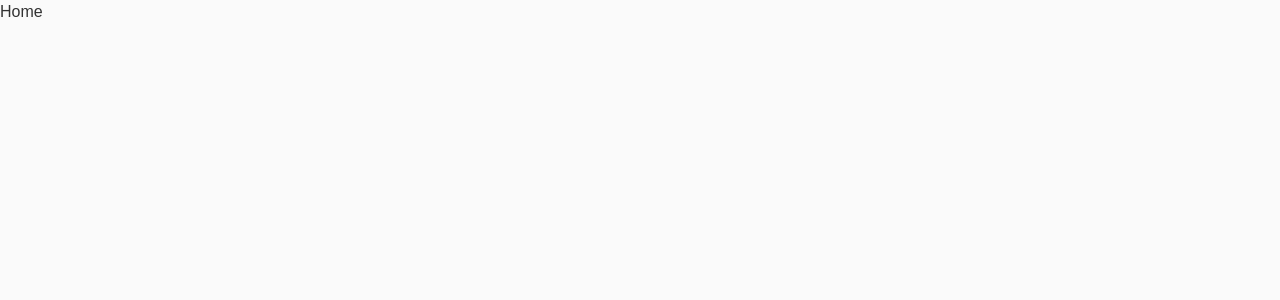
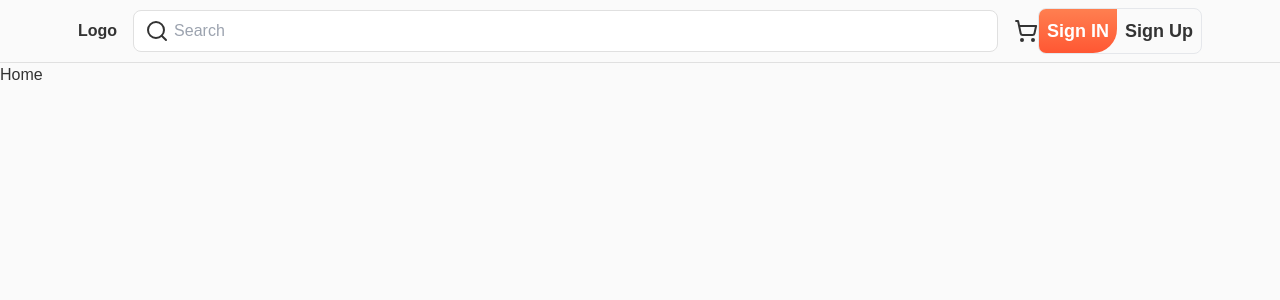
Before and after one commit to Thuje009/project-e-commerce, a Next.js app: page / in a window 1280 px wide. Shown: the top 300 px of the page. Built offline with nearby package versions, Linux system fonts and the light colour scheme.

Commit message:
add navtop

```diff
--- a/app/layout.tsx
+++ b/app/layout.tsx
@@ -1,4 +1,6 @@
 import '@/styles/global.css'
+import Navtop from '@/components/shared/Navtop'
+
 
 export default function RootLayout({
   children,
@@ -9,6 +11,7 @@ export default function RootLayout({
     <html lang="en">
       <body>
         {/* Layout UI */}
+        <Navtop />
         <main>{children}</main>
       </body>
     </html>
--- /dev/null
+++ b/components/shared/Navtop.tsx
@@ -0,0 +1,54 @@
+'use client'
+import { Search, ShoppingCart } from 'lucide-react'
+import React, { useState } from 'react'
+
+
+const Navtop: React.FC = () => {
+  const [isSignIn, setIsSignIn] = useState(true);
+
+  return (
+    <section className="border-b border-border bg-background p-2">
+      <div className="container flex justify-between items-center">
+        {/* โลโก้ */}
+        <div>
+          <h1 className="text-textPrimary font-bold">Logo</h1>
+        </div>
+
+        {/* ช่องค้นหา */}
+        <div className="flex-1 mx-4 relative">
+          <input
+            type="text"
+            className="w-full px-4 py-2 border border-border rounded-lg text-textPrimary focus:outline-none focus:ring-1 focus:ring-buttonPrimary pl-10"
+            placeholder="Search"
+          />
+          <Search className="absolute left-3 top-1/2 transform -translate-y-1/2 text-textPrimary" />
+        </div>
+
+        {/* ตะกร้าสินค้า */}
+        <div className="text-textPrimary">
+          <ShoppingCart />
+        </div>
+
+        {/* ปุ่ม Sign in/Sign out */}
+        <button
+          className="text-lg transition duration-200 font-bold border rounded-lg flex overflow-hidden"
+          onClick={() => setIsSignIn(!isSignIn)}
+        >
+          <span
+            className={`py-2 px-2 transition-all duration-300 rounded-br-3xl ${isSignIn ? 'bg-gradient-to-b from-[var(--button-primary)] to-[var(--button-primary-hover)] text-white' : 'bg-transparent'}`}
+          >
+            Sign IN
+          </span>
+          <span
+            className={`py-2 px-2 transition-all rounded-tl-3xl duration-300 ${!isSignIn ? 'bg-gradient-to-t from-[var(--button-primary)] to-[var(--button-primary-hover)] text-white' : 'bg-transparent'}`}
+          >
+            Sign Up
+          </span>
+        </button>
+
+      </div>
+    </section>
+  )
+}
+
+export default Navtop
--- a/styles/global.css
+++ b/styles/global.css
@@ -41,3 +41,8 @@ body {
     background: var(--background);
     font-family: Arial, Helvetica, sans-serif;
 }
+@layer components {
+  .container {
+    max-width: 1188px;
+  }
+}
--- a/tailwind.config.ts
+++ b/tailwind.config.ts
@@ -22,6 +22,10 @@ const config: Config = {
         cardBackground: "var(--card-background)",
       },
     },
+         container: {
+        center: true,
+        padding: '2rem',
+      },
   },
   plugins: [],
 };
```
Also changed, not shown: package.json (+5 -4 lines), 1 other file (tests, documents, lock files or other folders).
